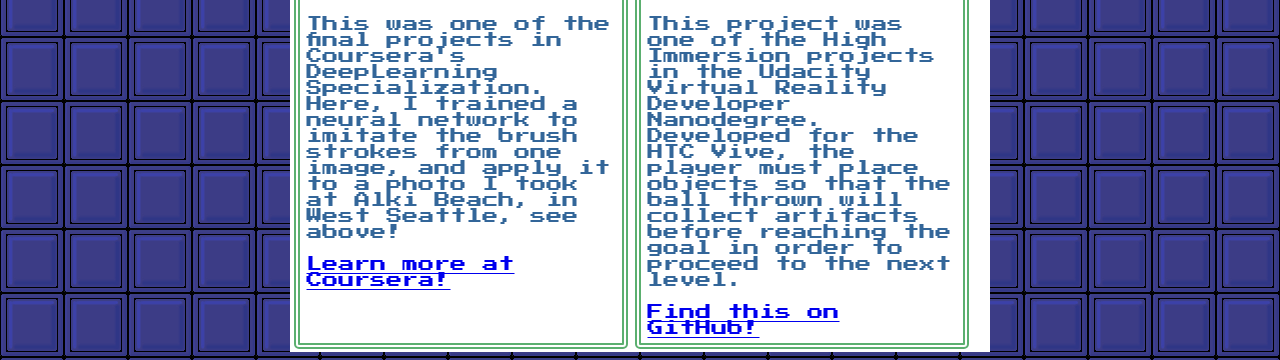
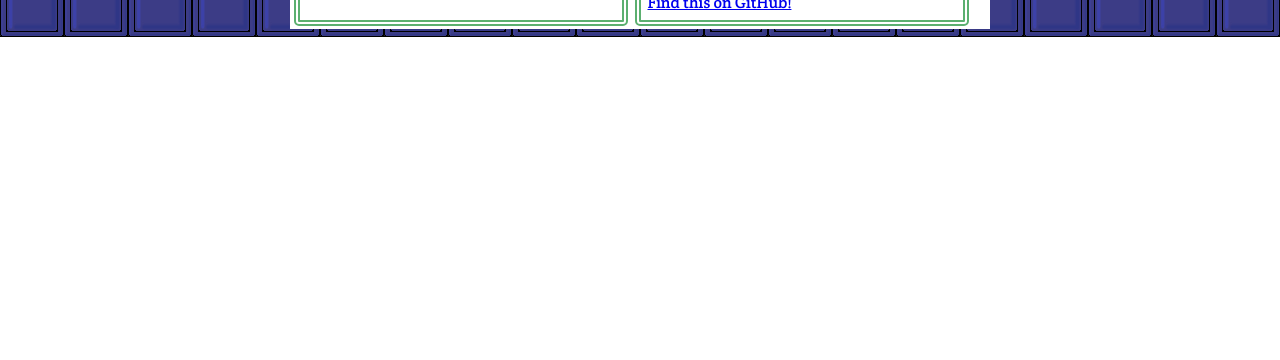
Before and after one commit to mikboy018/mikboy018.github.io, a plain HTML site: page index.html in a window 1280 px wide. Shown: the part 1627-1987 px from the top of the page. After the commit the page ends 1664 px from the top, so only its background shows below. Drawn offline with Linux system fonts and the light colour scheme.

Commit message:
Updated font

```diff
--- a/css/style.css
+++ b/css/style.css
@@ -1,6 +1,6 @@
 body{
 	background-image: url('../img/BlueBlock.jpg');
-	font-family: 'Press Start 2P', cursive;
+	font-family: 'Crete Round', serif;
 	color: #336699;
 }
 
--- a/index.html
+++ b/index.html
@@ -5,7 +5,7 @@
 	<!--Code from linking a stylesheet from HTTPS://W3schools.com/css/css_howto.asp-->
 	<link rel="stylesheet" type="text/css" href="css/style.css">
 	<!--See Google Fonts - Press Start 2p font at https://fonts.google.com/specimen/Press+Start+2P -->
-	<link href="https://fonts.googleapis.com/css?family=Press+Start+2P" rel="stylesheet">
+	<link href="https://fonts.googleapis.com/css?family=Crete+Round" rel="stylesheet">
 	<meta name="viewport" content="width=device-width, initial-scale=1.0">
 	<meta charset="utf-8">
 </head>
```
